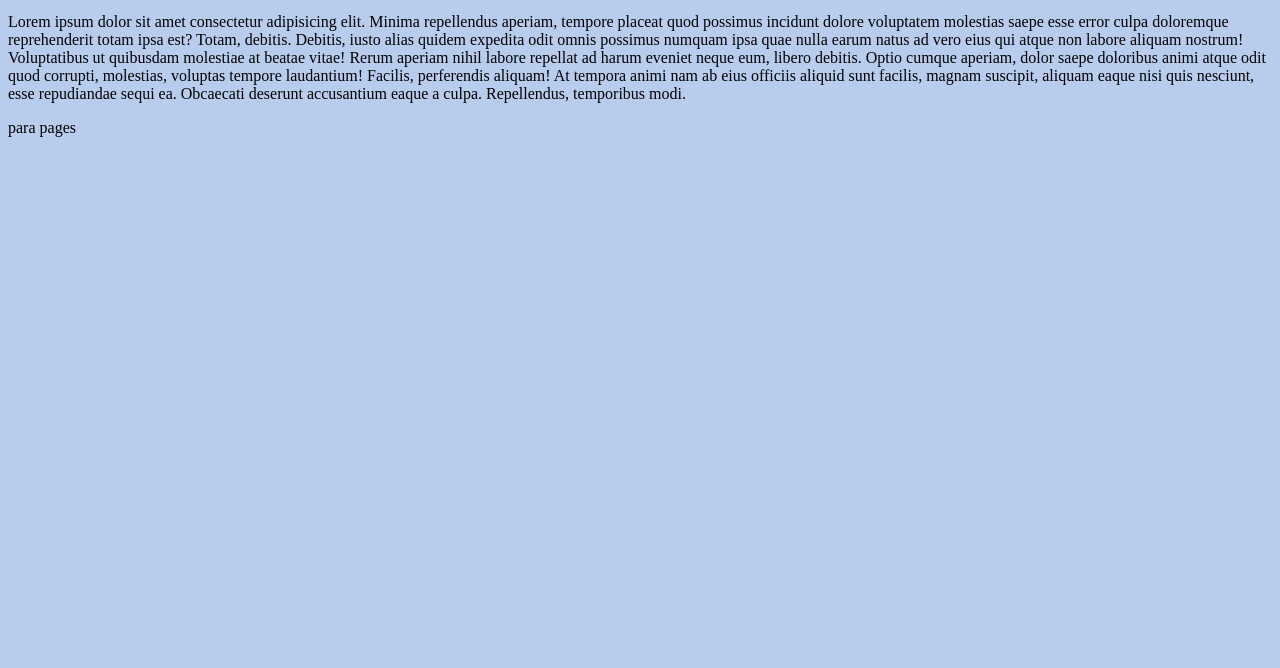
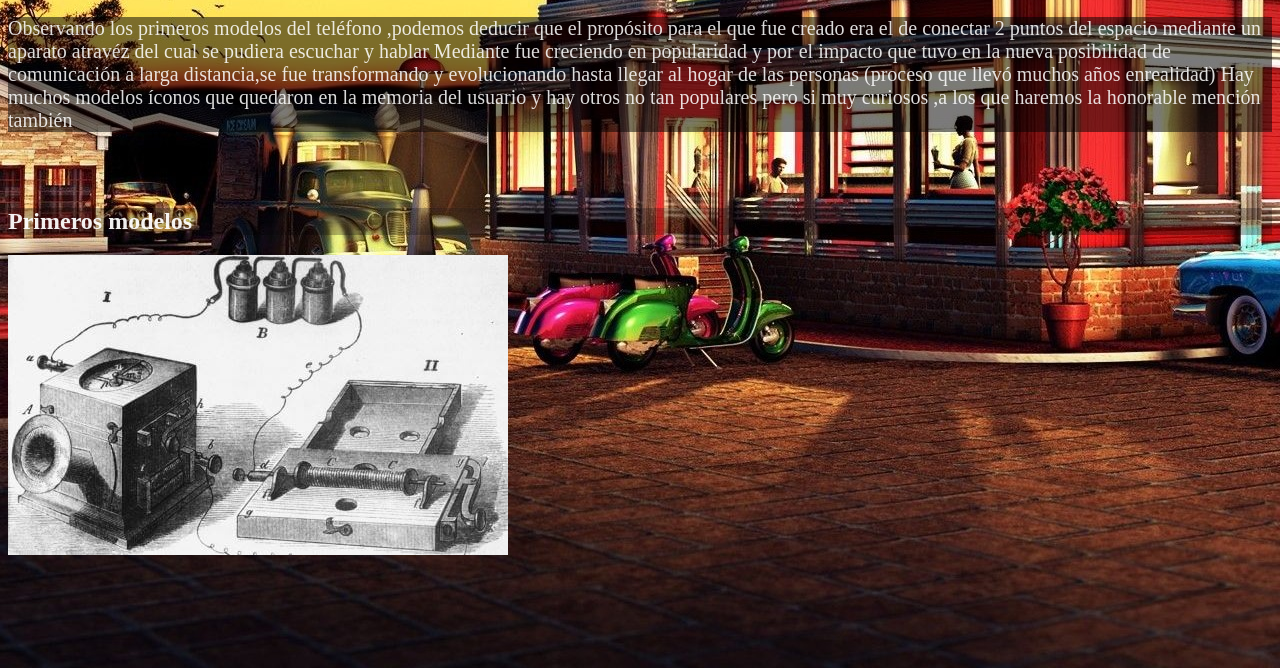
Before and after one commit to kevinmov/kevinmov.github.io, a plain HTML site: page web1_integrador.html in a window 1280 px wide. Shown: the part 132-800 px from the top of the page. Drawn offline with Linux system fonts and the light colour scheme.

Commit message:
INTEGRADOR_paso3

```diff
--- a/web1_integrador.css
+++ b/web1_integrador.css
@@ -3,7 +3,7 @@ header {
     color: rgb(210, 228, 230);
     font-size: 40px;
     text-align: center;
-    background-image: url(retroimg2.png);
+    background-image: url(img_integrador/img\ cortada2.jpg);
     text-shadow:
         4px -3px 0 #000000,
         1px -1px 0 #000,
@@ -15,7 +15,26 @@ header {
 
 /*aplicamos un color de fondo,para que ir haciendo pruebas*/
 body {
-    background-color: rgba(63, 120, 206, 0.363);
+    background-image: url(img_integrador/50s-Wallpaper-retro2.jpg);
+}
+
+/*estilo de los párrafos*/
+p{
+    background-color: rgba(0, 0, 0, 0.514);
+    color: rgba(255, 255, 255, 0.856);
+    font-size: 20px;
+}
+
+/*para darle una ubicacion ala img cargada*/
+.img1 {
+    display: block;
+    margin: 0;
+}
+
+/*color de texto de los titulos que acomáñan cada img*/
+.textTitulosBody {
+color: rgba(255, 255, 255, 0.938);
+background-color: #00000044;
 }
 
 /*estilo para todo el contenedor de la barra de navegacion*/
--- a/web1_integrador.html
+++ b/web1_integrador.html
@@ -1,5 +1,6 @@
 <!DOCTYPE html>
 <html lang="es">
+
 <head>
     <meta charset="UTF-8">
     <meta name="viewport" content="width=device-width, initial-scale=1.0">
@@ -7,6 +8,7 @@
 
     <link rel="stylesheet" href="web1_integrador.css">
 </head>
+
 <body>
     <!--creamos un header para mas comodidad ala hora de aplicar el estilo-->
     <header>
@@ -28,11 +30,20 @@
         <a href="navegacion">ir al futuro</a>
     </nav>
 
-    <p>Lorem ipsum dolor sit amet consectetur adipisicing elit. Minima repellendus aperiam, tempore placeat quod possimus incidunt dolore voluptatem molestias saepe esse error culpa doloremque reprehenderit totam ipsa est? Totam, debitis.
-    Debitis, iusto alias quidem expedita odit omnis possimus numquam ipsa quae nulla earum natus ad vero eius qui atque non labore aliquam nostrum! Voluptatibus ut quibusdam molestiae at beatae vitae!
-    Rerum aperiam nihil labore repellat ad harum eveniet neque eum, libero debitis. Optio cumque aperiam, dolor saepe doloribus animi atque odit quod corrupti, molestias, voluptas tempore laudantium! Facilis, perferendis aliquam!
-    At tempora animi nam ab eius officiis aliquid sunt facilis, magnam suscipit, aliquam eaque nisi quis nesciunt, esse repudiandae sequi ea. Obcaecati deserunt accusantium eaque a culpa. Repellendus, temporibus modi.</p>
+    <!--texto de introducción a la página-->
+    <p>
+        Observando los primeros modelos del teléfono ,podemos deducir que el propósito para el que fue creado era el de
+        conectar 2 puntos del espacio mediante un aparato atravéz del cual se pudiera escuchar y hablar
+        Mediante fue creciendo en popularidad y por el impacto que tuvo en la nueva posibilidad de comunicación a larga
+        distancia,se fue transformando y evolucionando hasta llegar al hogar de las personas (proceso que llevó muchos
+        años enrealidad)
+        Hay muchos modelos íconos que quedaron en la memoria del usuario y hay otros no tan populares pero si muy
+        curiosos ,a los que haremos la honorable mención también
+    </p>
+    <br>
+    <br>
+    <h2 class="textTitulosBody">Primeros modelos</h2>
+    <img class="img1" src="img_integrador/1prototipotelefono.jpg" alt="">
+</body>
 
-        <p>para pages</p>
-</body>
 </html>
```
Also changed, not shown: img_integrador/1prototipotelefono.jpg (added), img_integrador/50s-Wallpaper-retro.jpg (added), img_integrador/50s-Wallpaper-retro2.jpg (added), img_integrador/img cortada2.jpg (added), img_integrador/photo-1713630019375-f483a9729a8b.jpg (added), img_integrador/retroimg2.png (renamed from retroimg2.png).
